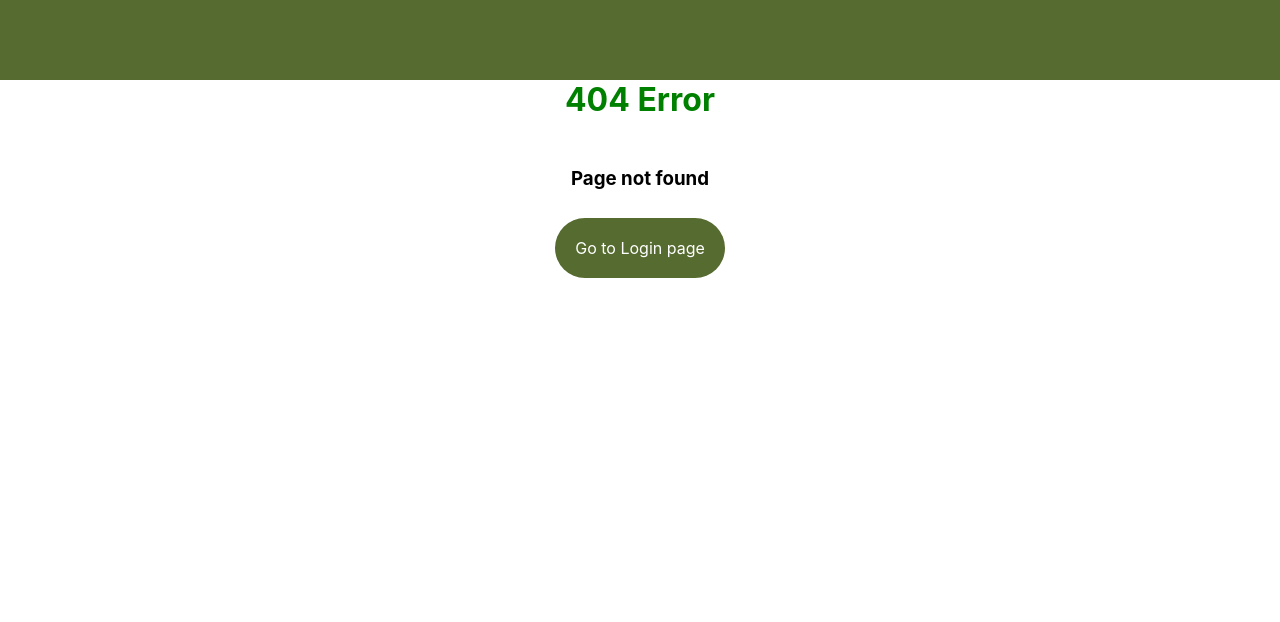
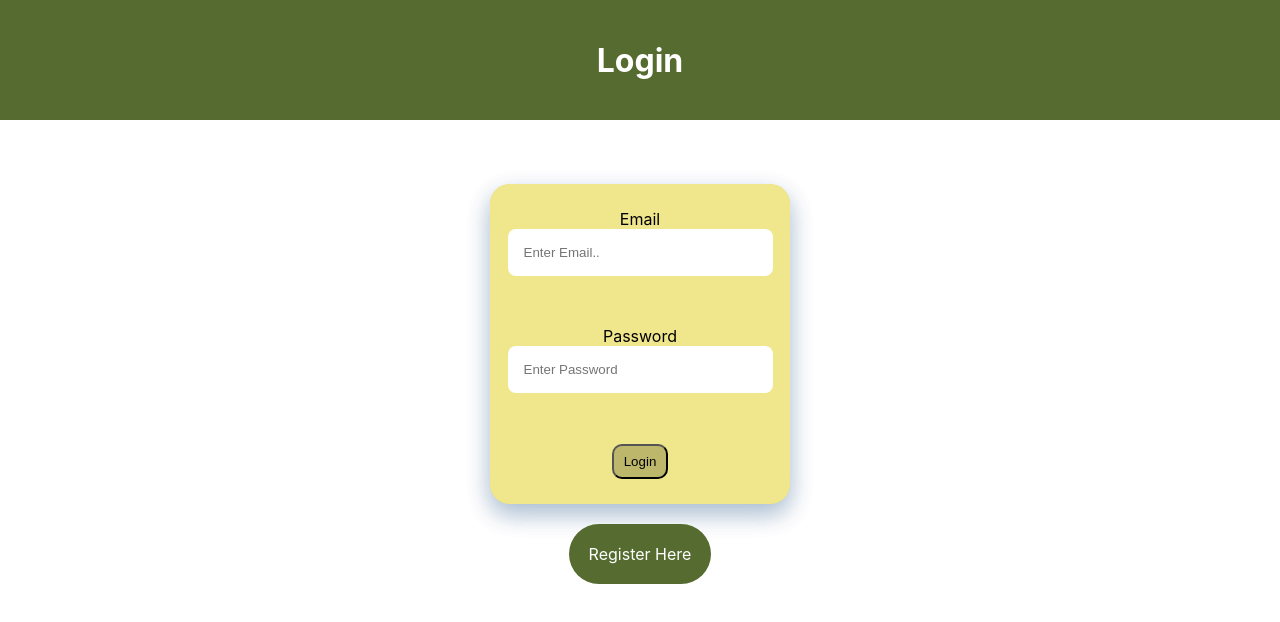
Before and after one commit to AlexGeorge20/Login--Register, a React (Create React App) app: page / in a window 1280 px wide. Before the commit this address had no page. Shown: the top 622 px of the page. Built offline with nearby package versions, Linux system fonts and the light colour scheme.

Commit message:
redirects

```diff
--- a/src/App.js
+++ b/src/App.js
@@ -40,14 +40,14 @@ useEffect(()=>{
       { loggedIn && (<>
             <Route path='/home'  element={<Home setLoggedIn={setLoggedIn}/>} />
             <Route path='/about' element={<About/>} />
-            <Route render={() => <Navigate to="/home" />} />
+            <Route path='/' element={<Home/>} />
             {/* <Route  path="*"  element={<Error404/>} />  */}
             </>
 )}
 {(!loggedIn) && (<>
-   <Route path='/login' element={<Login setLoggedIn={setLoggedIn} />}/>
+               <Route path='/login' element={<Login setLoggedIn={setLoggedIn} />}/>
               <Route path='/register' element={<Register/>}/>
-
+              <Route path='/' element={<Login/>}/>
               {/* <Route  path="*"  element={<Error404/>} />  */}
               </>
 )}
```
